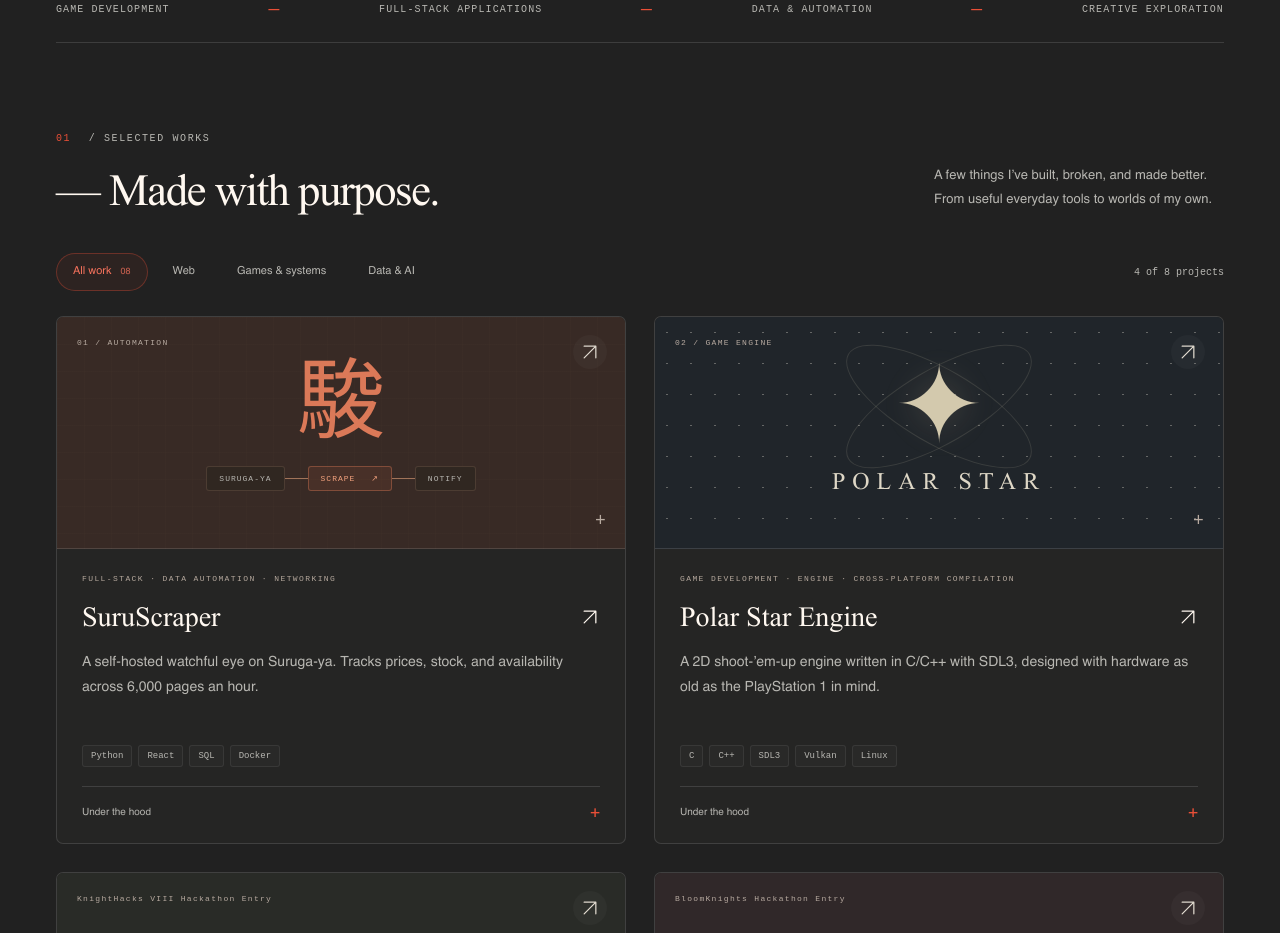
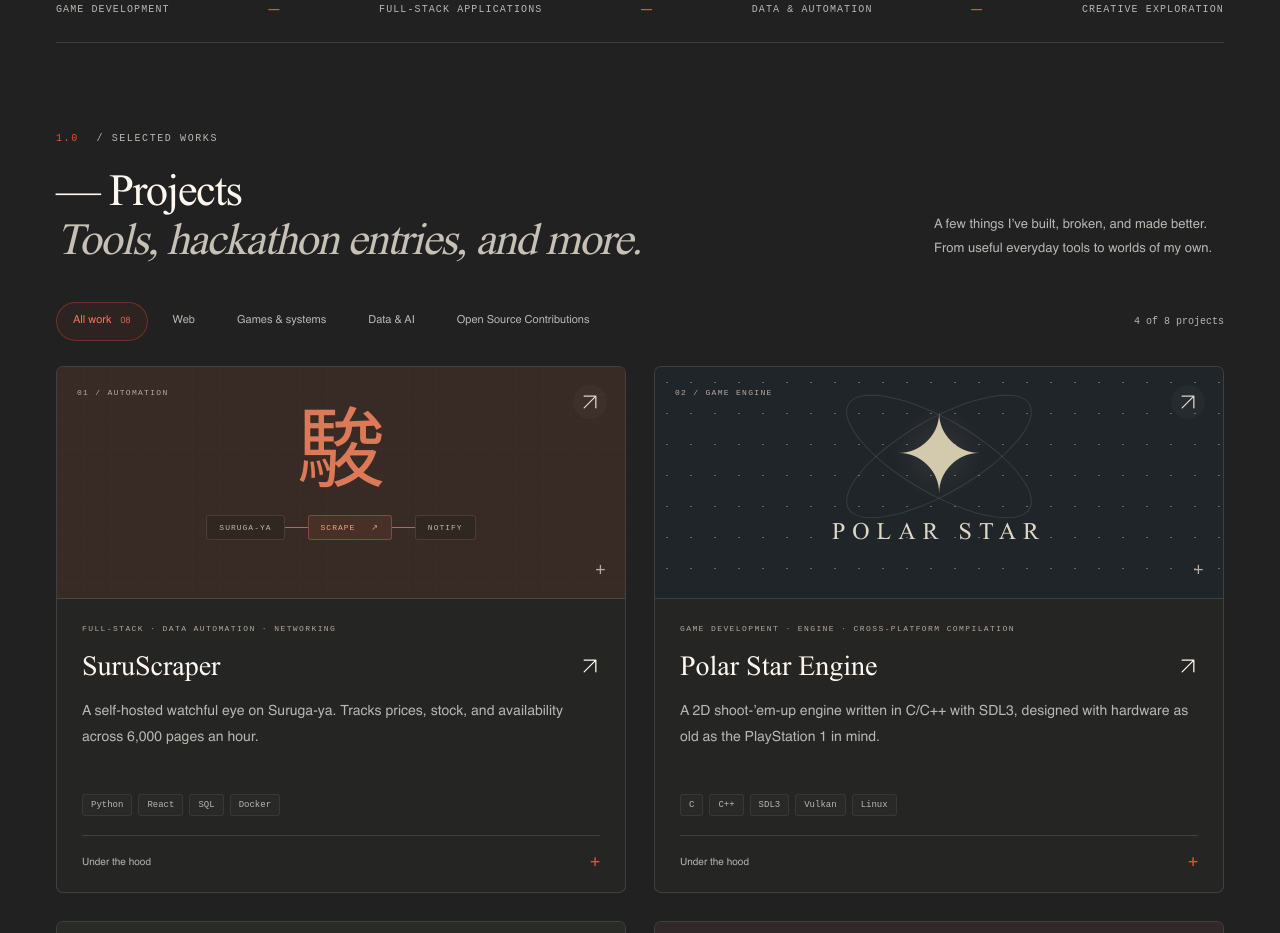
Before and after one commit to rydal05/portfolio-site, a React (Vite) app: page / in a window 1280 px wide. Shown: the part 860-1793 px from the top of the page. Built offline with nearby package versions, Linux system fonts and the light colour scheme.

Commit message:
added open source section + made the text less corny

```diff
--- a/src/sections/prof/portfolio.jsx
+++ b/src/sections/prof/portfolio.jsx
@@ -4,7 +4,13 @@ import SectionHeading from "../../components/SectionHeading";
 import Reveal from "../../components/Reveal";
 import ProjectArt from "../../components/ProjectArt";
 import Icon from "../../components/Icon";
-const categories = ["All work", "Web", "Games & systems", "Data & AI"];
+const categories = [
+	"All work",
+	"Web",
+	"Games & systems",
+	"Data & AI",
+	"Open Source Contributions",
+];
 export default function Portfolio() {
 	const [category, setCategory] = useState("All work");
 	const [expanded, setExpanded] = useState(false);
@@ -17,9 +23,10 @@ export default function Portfolio() {
 		<section id="portfolio" className="section work-section">
 			<Reveal>
 				<SectionHeading
-					number="01"
+					number="1.0"
 					label="Selected works"
-					title="Made with purpose."
+					title="Projects"
+					accent="Tools, hackathon entries, and more."
 				>
 					A few things I’ve built, broken, and made better. From
 					useful everyday tools to worlds of my own.
```
